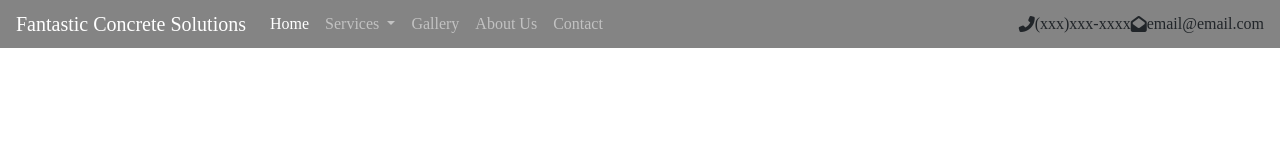
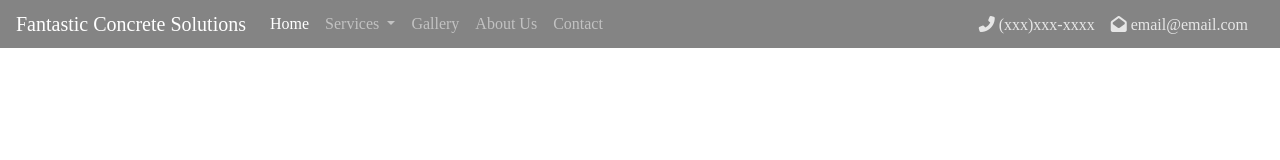
Before and after one commit to khemsoth/fantastic-concrete-solutions, a plain HTML site: page index.html in a window 1280 px wide. Drawn offline with nearby package versions, Linux system fonts and the light colour scheme.

Commit message:
added new nav style to home page

```diff
--- a/index.html
+++ b/index.html
@@ -47,10 +47,14 @@
           </li>
         </ul>
       </div>
-      <i class="fa fa-phone-alt"></i>
-      <p>(xxx)xxx-xxxx</p>
-      <i class="fas fa-envelope-open"></i>
-      <p>email@email.com</p>
+      <div class="icons">
+        <i class="fa fa-phone-alt"></i>
+        (xxx)xxx-xxxx
+      </div>
+      <div class="icons">
+        <i class="fas fa-envelope-open"></i>
+        email@email.com
+      </div>
     </nav>
   </header>
 
```
